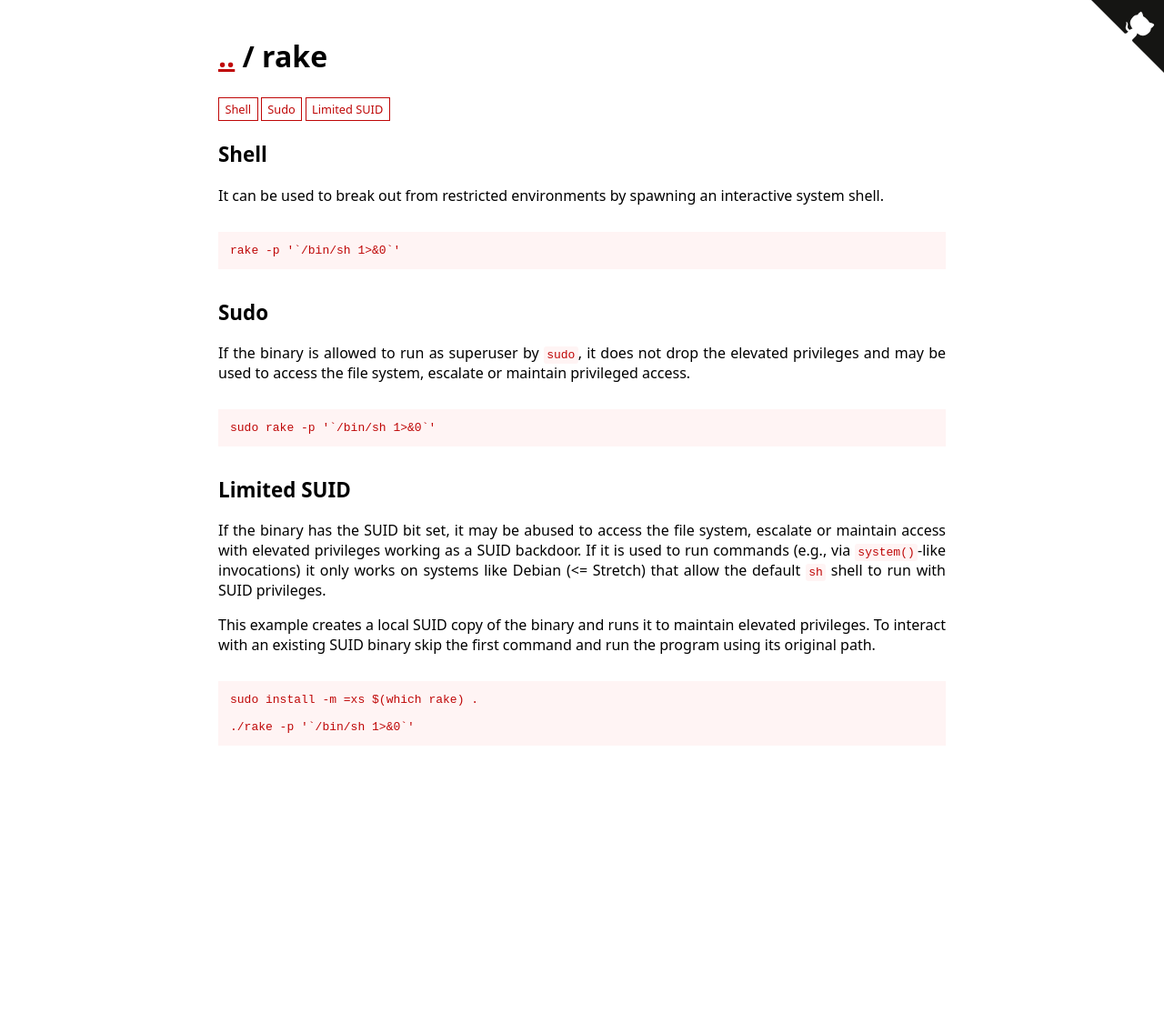
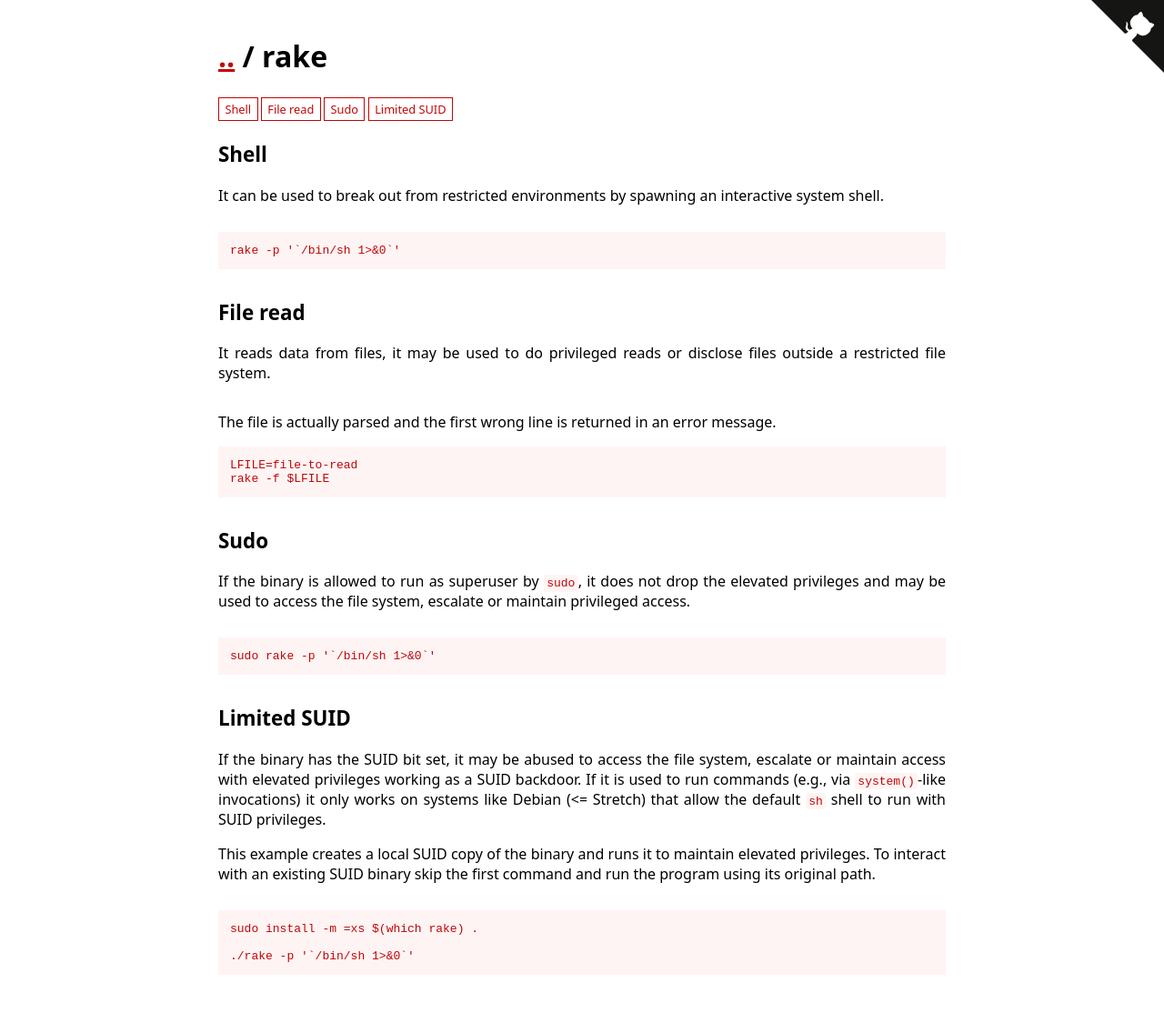
Before and after one commit to GTFOBins/GTFOBins.github.io, a Jekyll site: the page built from _gtfobins/rake.md, in a window 1280 px wide. Shown: the whole page at 91% size. Built offline with Jekyll 4.4.1, drawn with Linux system fonts in a browser that asks for light colours; before the commit the page ends 900 px from its top, so only the background shows below that.

Commit message:
Add rake file-read
Co-authored-by: Andrea Cardaci <cyrus.and@gmail.com>

```diff
--- a/_gtfobins/rake.md
+++ b/_gtfobins/rake.md
@@ -1,5 +1,10 @@
 ---
 functions:
+  file-read:
+    - description: The file is actually parsed and the first wrong line is returned in an error message.
+      code: |
+        LFILE=file-to-read
+        rake -f $LFILE
   shell:
     - code: rake -p '`/bin/sh 1>&0`'
   sudo:
```
